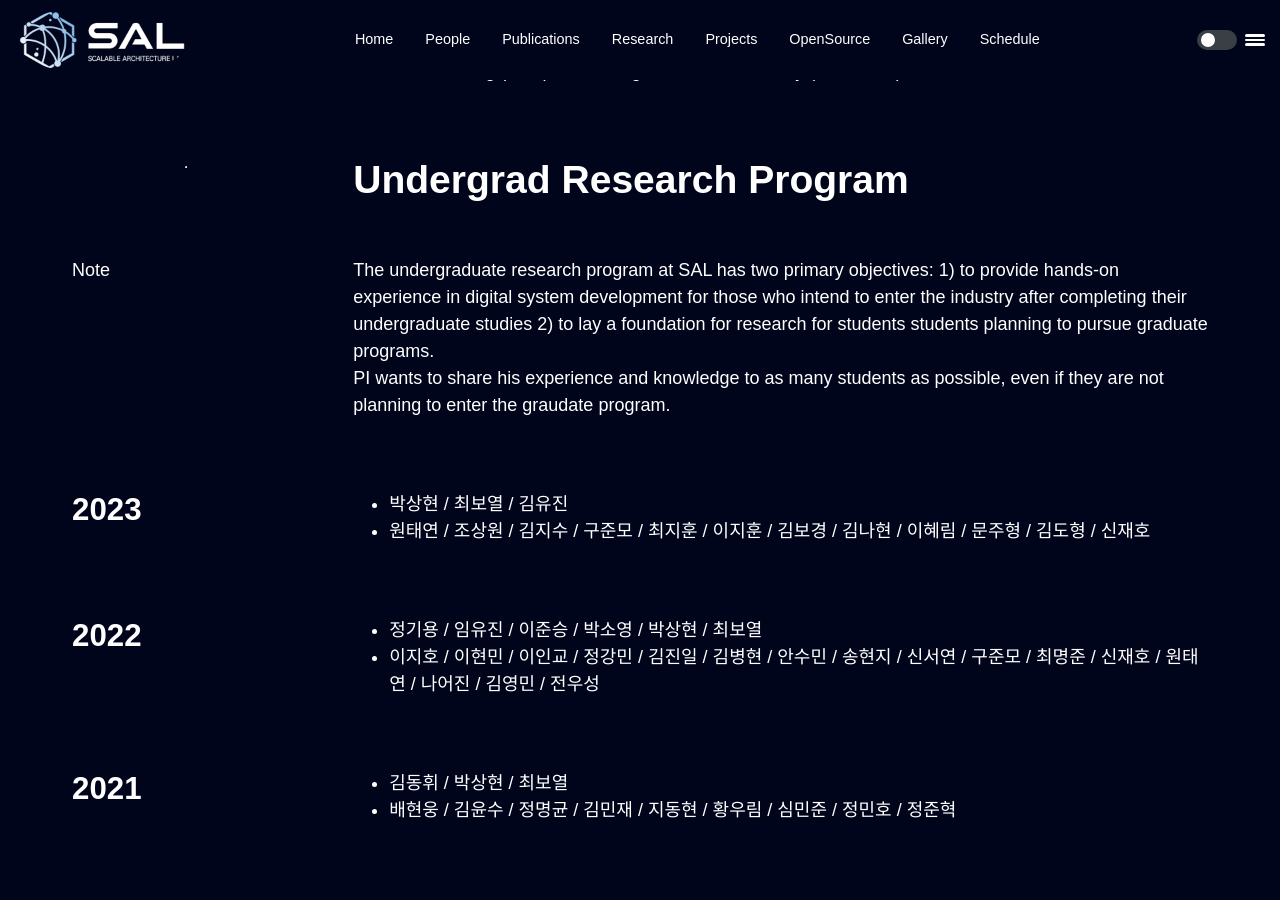
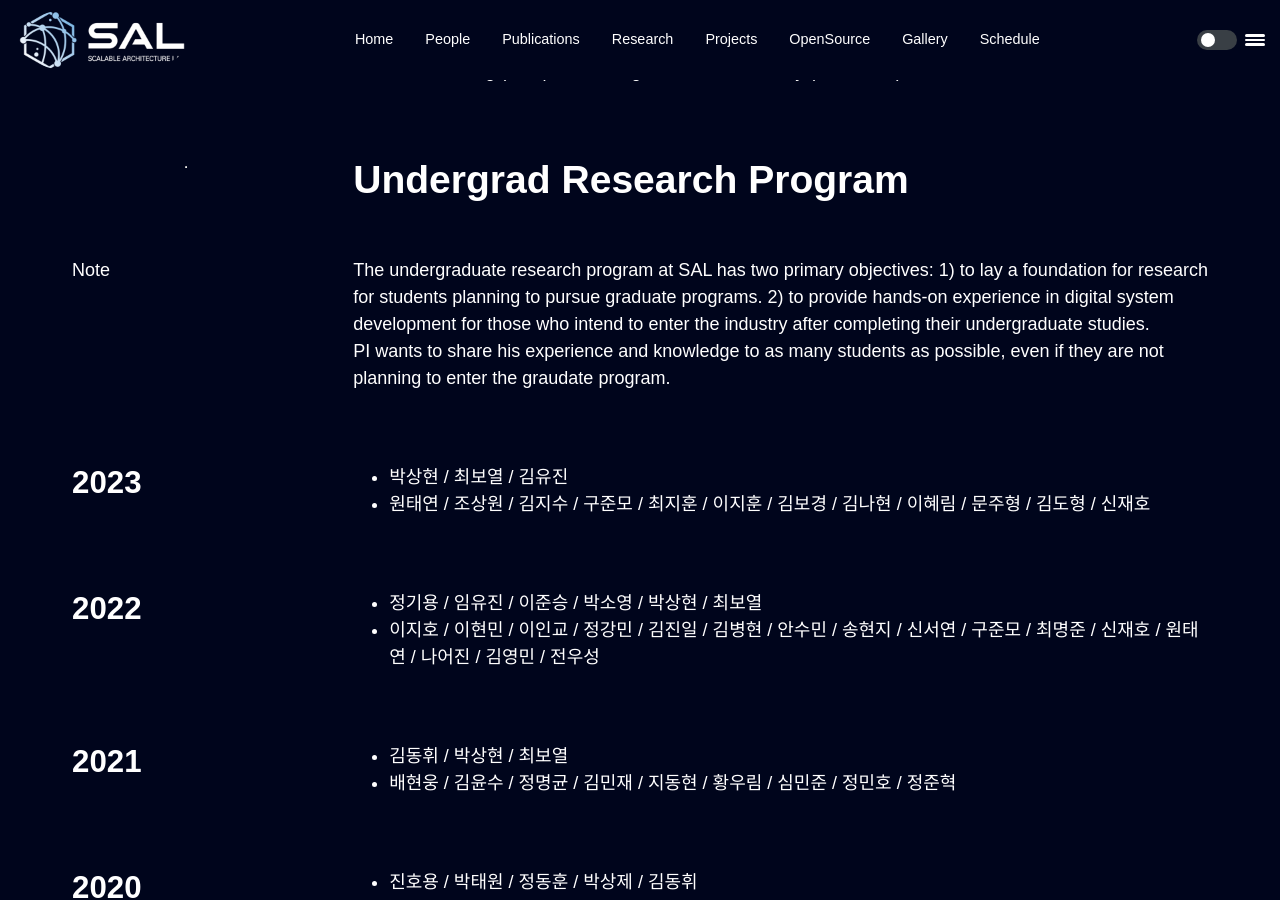
Before and after one commit to scalable-arch/scalable-arch.github.io, a Jekyll site: the page built from members-alumni.md, in a window 1280 px wide and 900 px high, scrolled down 646 px. Built offline with Jekyll 4.4.1, drawn with Linux system fonts in a browser that asks for light colours.

Commit message:
Update members-alumni.md

```diff
--- a/members-alumni.md
+++ b/members-alumni.md
@@ -28,8 +28,8 @@ layout: posts-page
 Note
 
 - The undergraduate research program at SAL has two primary objectives:
-1) to provide hands-on experience in digital system development for those who intend to enter the industry after completing their undergraduate studies
-2) to lay a foundation for research for students students planning to pursue graduate programs.
+1) to lay a foundation for research for students planning to pursue graduate programs.
+2) to provide hands-on experience in digital system development for those who intend to enter the industry after completing their undergraduate studies.
 - PI wants to share his experience and knowledge to as many students as possible, even if they are not planning to enter the graudate program.
 
 
```
